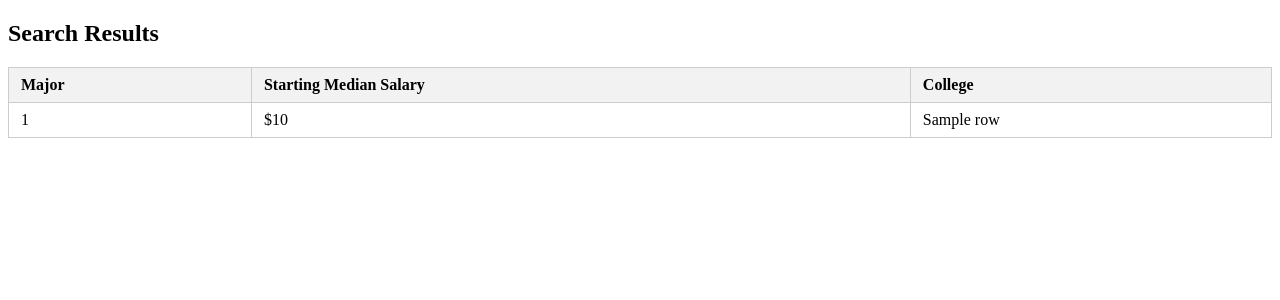
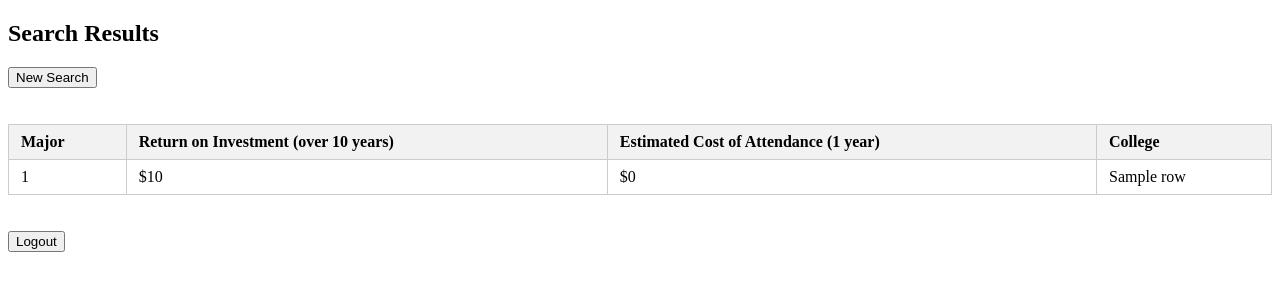
Before and after one commit to Gearthinker3/Database-Project, a Flask app: template templates/results.html in a window 1280 px wide. Shown: the top 300 px of the page. Run offline with Flask 3, Linux system fonts and the light colour scheme; the template is opened without the code that fills it: most values are stand-ins (such as "Sample title", 1, 10 or a date in 2020); some libraries are stand-ins or nearby versions.

Commit message:
Final Project

```diff
--- a/app.py
+++ b/app.py
@@ -48,14 +48,16 @@ def search():
         cur.execute("SET search_path TO jett_morrandez;")
 
         query = """
-            SELECT s.Major, s.startingmediansalary, i.INSTNM
+            SELECT DISTINCT s.Major,
+            (s.startingmediansalary * 10 - COALESCE(i.costt4_a, 0)*4) AS roi, i.costt4_a,
+            i.INSTNM
             FROM programs p
             JOIN degree_to_salary s ON p.majorid = s.majorid
             JOIN institutions i ON p.UNITID = i.UNITID
             WHERE i.STABBR = %s
-              AND s.Major = %s
-              AND p.CREDDESC = 'Bachelor''s Degree'
-            ORDER BY s.startingmediansalary DESC;
+                AND s.Major = %s
+                AND p.CREDDESC = 'Bachelor''s Degree'
+            ORDER BY roi DESC;
         """
 
         cur.execute(query, (state, major))
@@ -69,7 +71,12 @@ def search():
     except Exception as e:
         return f"Error: {e}"
 
-
+@app.route('/logout')
+def logout():
+    # Clear all session data
+    session.clear()
+    # Redirect to the home/login page
+    return redirect(url_for('home'))
 
 
 if __name__ == '__main__':
--- a/templates/query.html
+++ b/templates/query.html
@@ -69,5 +69,11 @@
 
         <button type="submit">Search</button>
     </form>
+
+    <br><br>
+    <form action="{{ url_for('logout') }}" method="get" style="display:inline;">
+        <button type="submit">Logout</button>
+    </form>
+
 </body>
 </html>
--- a/templates/results.html
+++ b/templates/results.html
@@ -26,12 +26,17 @@
 <body>
 
 <h2>Search Results</h2>
+<form action="{{ url_for('search') }}" method="get">
+    <button type="submit">New Search</button>
+</form>
+<br><br>
 
 <table>
     <thead>
         <tr>
             <th>Major</th>
-            <th>Starting Median Salary</th>
+            <th>Return on Investment (over 10 years)</th>
+            <th>Estimated Cost of Attendance (1 year)</th>
             <th>College</th>
         </tr>
     </thead>
@@ -40,11 +45,17 @@
         <tr>
             <td>{{ row[0] }}</td>
             <td>${{ "{:,}".format(row[1]) }}</td>
-            <td>{{ row[2] }}</td>
+            <td>${{ "{:,}".format(row[2] or 0) }}</td>
+            <td>{{ row[3] }}</td>
         </tr>
         {% endfor %}
     </tbody>
 </table>
 
+<br><br>
+<form action="{{ url_for('logout') }}" method="get" style="display:inline;">
+    <button type="submit">Logout</button>
+</form>
+
 </body>
 </html>
```
